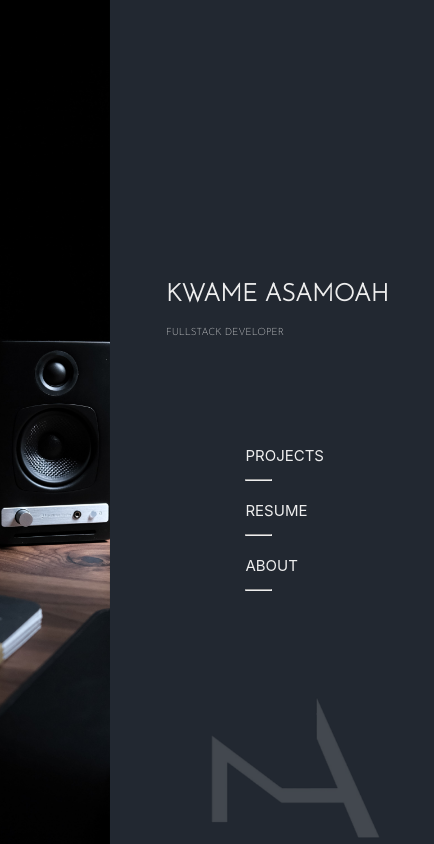
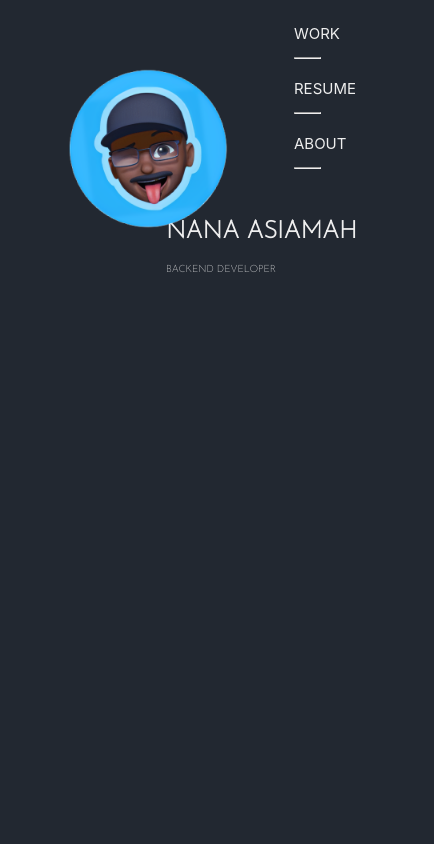
Before and after one commit to Nana-asiamah98/portfolio_na, a React (Create React App) app: page / in a window 390 px wide. Shown: the whole page, 434 px wide, since content can reach past the window. Built offline with nearby package versions, Linux system fonts and the light colour scheme.

Commit message:
Included the avatar

```diff
--- a/src/Components/Navigations/NavigationLinks.jsx
+++ b/src/Components/Navigations/NavigationLinks.jsx
@@ -6,7 +6,7 @@ export default function NavigationLinks() {
     <div className="drk-nav-links">
       <Link to={"/projects"}>
         <div className="nav-link">
-          <span className="ft-15">PROJECTS</span>
+          <span className="ft-15">WORK</span>
           <hr className="wid-50 hr-left-align"></hr>
         </div>
       </Link>
--- a/src/Pages/About/about-page.jsx
+++ b/src/Pages/About/about-page.jsx
@@ -15,7 +15,7 @@ const AboutPage = () => {
 
   return (
     <motion.div
-      className="container"
+      className="container-about"
       initial={{ opacity: 0 }}
       animate={{ opacity: 1 }}
       exit={{ opacity: 0 }}
--- a/src/Pages/About/about-page.style.css
+++ b/src/Pages/About/about-page.style.css
@@ -1,6 +1,6 @@
 /* PHONE */
 @media only screen and (max-width: 600px) {
-  .container {
+  .container-about {
     display: flex;
     flex-direction: row;
     width: 100%;
@@ -8,7 +8,7 @@
     overflow: hidden;
   }
 
-  .left-section {
+  .left-section-about {
     background-image: url("../../Assets//images/code_desk.jpg");
     background-size: cover;
     background-repeat: no-repeat;
@@ -20,7 +20,7 @@
     position: fixed;
   }
 
-  .right-section {
+  .right-section-about {
     background-image: url("../../Assets/images/na_logo.png");
     background-size: 50%;
     background-repeat: no-repeat;
@@ -34,7 +34,7 @@
     height: 100%;
   }
 
-  .right-section .sec-1 {
+  .right-section-about .sec-1 {
     height: 50%;
   }
 
@@ -85,7 +85,7 @@
 
 /* TABLET */
 @media only screen and (min-width: 768px) {
-  .container {
+  .container-about {
     display: flex;
     flex-direction: row;
     height: 100vh;
@@ -174,10 +174,8 @@
     padding-right: 10%;
     margin-left: auto;
   }
-
-
 }
 
-.fa-bars{
+.fa-bars {
   color: wheat;
 }
--- a/src/Pages/MainPage/main-page.jsx
+++ b/src/Pages/MainPage/main-page.jsx
@@ -3,11 +3,10 @@ import { Link } from "react-router-dom";
 import "./main-page.style.css";
 import { motion } from "framer-motion";
 import PageTitle from "../../Utils/PageTitle";
+import NaSticker from "../../Assets/images/na-memoji-sticker.png";
 
 const MainPage = () => {
-
   return (
-
     <motion.div
       className="container"
       initial={{ opacity: 0 }}
@@ -15,19 +14,27 @@ const MainPage = () => {
       exit={{ opacity: 0 }}
     >
       <PageTitle title={"Nana Asiamah's Portfolio"} />
-      <div className="left-section"></div>
+
+      {/* LEFT-SECTION */}
+      <div className="left-section">
+        <div className="avatar-section">
+          <img src={NaSticker} className="image-section" />
+        </div>
+      </div>
+      {/*  END LEFT-SECTION */}
+
       <div className="right-section">
         <div className="sec-1">
           <div className="section-title">
-            <h1 className="name-title">KWAME ASAMOAH</h1>
-            <span>FULLSTACK DEVELOPER</span>
+            <h1 className="name-title">NANA ASIAMAH</h1>
+            <span>BACKEND DEVELOPER</span>
           </div>
         </div>
         <div className="sec-2">
           <div className="nav-links">
             <Link to={"/projects"}>
               <div className="nav-link">
-                <span className="ft-15">PROJECTS</span>
+                <span className="ft-15">WORK</span>
                 <hr className="wid-50 hr-left-align"></hr>
               </div>
             </Link>
--- a/src/Pages/MainPage/main-page.style.css
+++ b/src/Pages/MainPage/main-page.style.css
@@ -1,40 +1,40 @@
-
-
-
 /* PHONE */
 @media only screen and (max-width: 600px) {
   .container {
     display: flex;
-    flex-direction: row;
-    width: 100%;
-    height: 100vh;
-    overflow: hidden;
+    flex-direction: column;
+    /* justify-content: space-between; */
+    height: 100%;
   }
 
   .left-section {
-    background-image: url("../../Assets//images/developer-image-2.jpg");
-    background-size: cover;
-    background-repeat: no-repeat;
-    background-position: center center;
     flex-grow: 1;
-    padding: 1rem;
-    width: 20%;
-    height: 100%;
+    width: 100%;
+    height: 50%;
     position: fixed;
   }
 
+  .left-section .avatar-section {
+    display: flex;
+    align-items: center; /* align vertical */
+  }
+
+  .avatar-section .image-section {
+    width: 300px;
+    height: 300px;
+  }
   .right-section {
-    background-image: url("../../Assets/images/na_logo.png");
+    /* background-image: url("../../Assets/images/na_logo.png");
     background-size: 50%;
     background-repeat: no-repeat;
     background-attachment: fixed;
-    background-position: right bottom;
+    background-position: right bottom;*/
     display: flex;
-    flex-direction: column;
+    flex-direction: row;
     flex-grow: 1;
     padding: 1rem;
-    width: 80%;
-    height: 100%;
+    width: 100%;
+    height: 50%;
   }
 
   .right-section .sec-1 {
@@ -95,16 +95,21 @@
     overflow: hidden;
   }
 
-
   .left-section {
-    background-image: url("../../Assets//images/developer-image-2.jpg");
-    background-size: cover;
-    background-repeat: no-repeat;
-    background-position: center center;
     flex-grow: 1;
     padding: 1rem;
     width: 40%;
     height: 100vh;
+  }
+
+  .left-section .avatar-section {
+    display: flex;
+    justify-content: center;
+    align-items: center;
+  }
+
+  .avatar-section img {
+    object-fit: contain;
   }
 
   .right-section {
```
Also changed, not shown: src/Assets/images/na-memoji-sticker.png (added).
